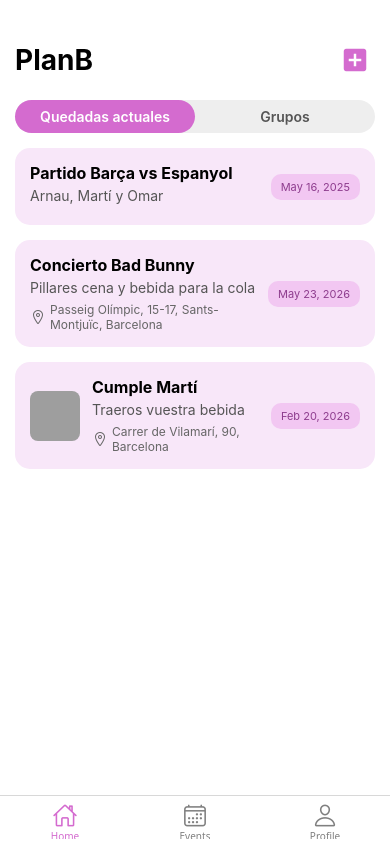
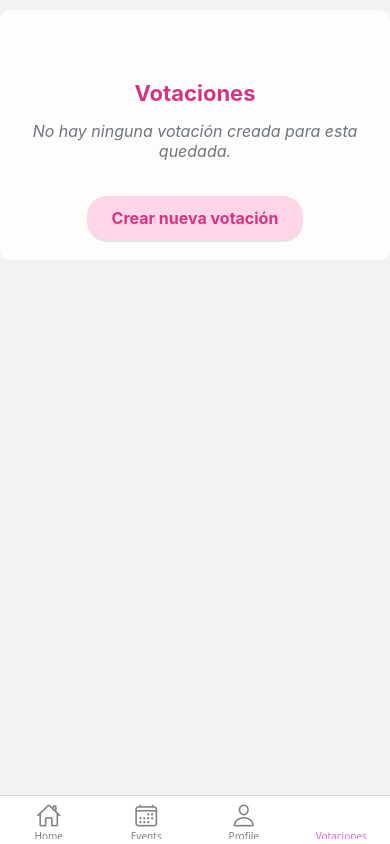
Before and after one commit to rogerguinon/plan-b, a React Native app: screen /Votaciones in a window 390 px wide. Built offline with nearby package versions, Linux system fonts and the light colour scheme; grey boxes are pictures that could not be loaded.

Commit message:
primeros cambios

```diff
--- a/src/navigation/AppTabs.js
+++ b/src/navigation/AppTabs.js
@@ -3,6 +3,8 @@ import { createBottomTabNavigator } from '@react-navigation/bottom-tabs';
 import MainMenuScreen from '../screens/MainMenuScreen/MainMenuScreen';
 import CalendarScreen from '../screens/CalendarScreen/CalendarScreen'; // Para calendario o lista
 import ProfileScreen from '../screens/ProfileScreen/ProfileScreen';
+import VotingScreen from '../screens/VotingScreen/VotingScreen';
+
 import { Ionicons } from '@expo/vector-icons';
 
 const Tab = createBottomTabNavigator();
@@ -29,6 +31,8 @@ export default function AppTabs() {
       <Tab.Screen name="Home" component={MainMenuScreen} />
       <Tab.Screen name="Events" component={CalendarScreen} />
       <Tab.Screen name="Profile" component={ProfileScreen} />
+      <Tab.Screen name="Votaciones" component={VotingScreen} />
+
     </Tab.Navigator>
   );
 }
--- /dev/null
+++ b/src/screens/VotingScreen/VotingScreen.js
@@ -0,0 +1,97 @@
+import React, { useState, useEffect } from 'react';
+import { View, Text, StyleSheet, TouchableOpacity, Alert } from 'react-native';
+
+export default function VotingInQuedada({ idQuedada }) {
+  // Estado simulado de votación única en la quedada
+  const [votacion, setVotacion] = useState(null);
+
+  // Simulamos cargar la votación (deberías sustituir por llamada API real)
+  useEffect(() => {
+    // Ejemplo: buscar votación asociada a idQuedada
+    // Si no hay, votacion será null
+    const votacionExistente = null; // Aquí tu lógica real
+    setVotacion(votacionExistente);
+  }, [idQuedada]);
+
+  const manejarCrearOModificar = () => {
+    // Aquí abrirías modal o navegación para crear o editar votación
+    Alert.alert(
+      votacion ? 'Modificar votación' : 'Crear votación',
+      `Función para ${votacion ? 'modificar' : 'crear'} la votación de la quedada ${idQuedada}`
+    );
+  };
+
+  return (
+    <View style={styles.container}>
+      <Text style={styles.title}>Votaciones</Text>
+
+      {votacion ? (
+        <View style={styles.votacionContainer}>
+          <Text style={styles.votacionTitulo}>{votacion.titulo || 'Título no disponible'}</Text>
+          {/* Aquí más detalles de la votación */}
+        </View>
+      ) : (
+        <Text style={styles.noVotacionText}>No hay ninguna votación creada para esta quedada.</Text>
+      )}
+
+      <TouchableOpacity style={styles.button} onPress={manejarCrearOModificar}>
+        <Text style={styles.buttonText}>
+          {votacion ? 'Modificar votación' : 'Crear nueva votación'}
+        </Text>
+      </TouchableOpacity>
+    </View>
+  );
+}
+
+const styles = StyleSheet.create({
+  container: {
+    backgroundColor: '#fffdfc',
+    padding: 20,
+    borderRadius: 10,
+    marginVertical: 10,
+    // Si lo usas dentro de otra pantalla no hace falta full screen
+  },
+  title: {
+    fontSize: 22,
+    fontWeight: 'bold',
+    color: '#d63384',
+    marginBottom: 15,
+    textAlign: 'center',
+    marginTop: 50,
+  },
+  votacionContainer: {
+    backgroundColor: '#ffd6e7',
+    padding: 15,
+    borderRadius: 12,
+  },
+  votacionTitulo: {
+    fontSize: 18,
+    fontWeight: '600',
+    color: '#a12362',
+  },
+  noVotacionText: {
+    fontSize: 16,
+    color: '#6c757d',
+    fontStyle: 'italic',
+    marginBottom: 15,
+    textAlign: 'center',
+  },
+  button: {
+    backgroundColor: '#ffd6e7',
+    paddingVertical: 12,
+    paddingHorizontal: 25,
+    borderRadius: 20,
+    alignSelf: 'center',
+    marginTop: 20,
+    shadowColor: '#000',
+    shadowOpacity: 0.1,
+    shadowOffset: { width: 0, height: 2 },
+    elevation: 2,
+  },
+  buttonText: {
+    color: '#d63384',
+    fontWeight: 'bold',
+    fontSize: 16,
+    textAlign: 'center',
+  },
+});
```
